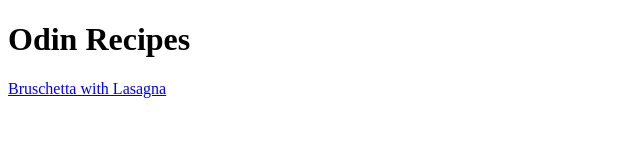
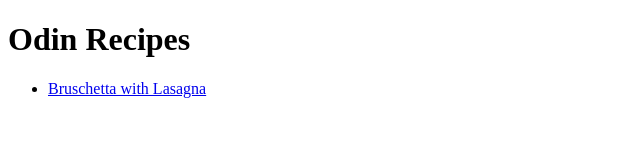
Before and after one commit to SwarnabhR/odin-recipes, a plain HTML site: page index.html in a window 1280 px wide. Shown: the full height of the page, 0-640 px from the left. Drawn offline with Linux system fonts and the light colour scheme.

```diff
--- a/index.html
+++ b/index.html
@@ -7,6 +7,8 @@
 </head>
 <body>
     <h1>Odin Recipes</h1>
-    <p><a href="../odin-recipes/recipes/bruschetta.html">Bruschetta with Lasagna</a></p>
+    <ul>
+        <li><p><a href="../odin-recipes/recipes/bruschetta.html">Bruschetta with Lasagna</a></p></li>
+    </ul>
 </body>
 </html>
```
Also changed, not shown: recipes/bruschetta/bruschetta.html (renamed from recipes/bruschetta.html), recipes/bruschetta/bruschetta.jpg (renamed from recipes/bruschetta.jpg).
